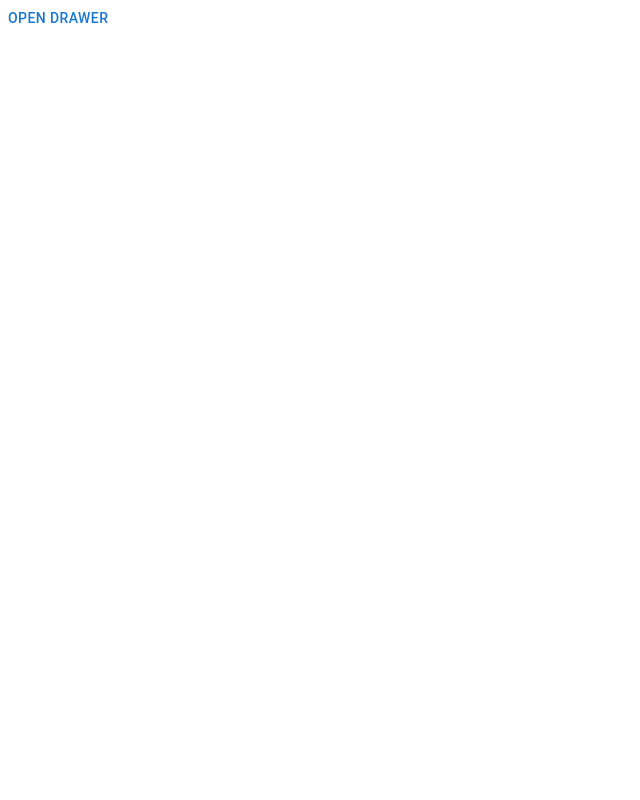
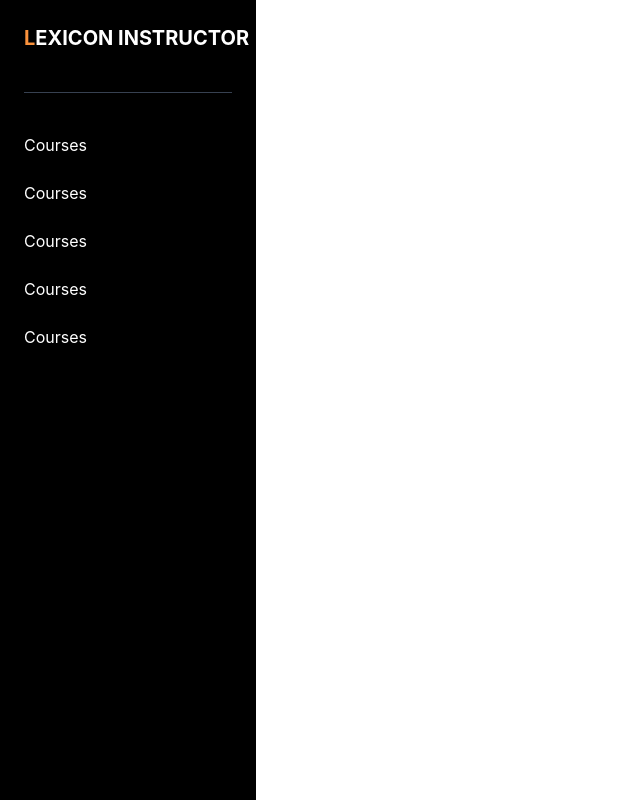
Before and after one commit to sajalkumar07/Lexicon-Lms-Frontend, a React (Vite) app: page /instructor-dashboard in a window 1280 px wide. Shown: the whole page, without its empty margins (0-640 px from the left). Built offline with nearby package versions, Linux system fonts and the light colour scheme.

Commit message:
instructor dashboard build fix 2

```diff
--- a/package.json
+++ b/package.json
@@ -15,6 +15,7 @@
     "@fortawesome/fontawesome-svg-core": "^6.7.2",
     "@fortawesome/free-solid-svg-icons": "^6.7.2",
     "@fortawesome/react-fontawesome": "^0.2.2",
+    "@material-ui/core": "^4.12.4",
     "@mui/icons-material": "^6.3.0",
     "@mui/material": "^6.3.0",
     "axios": "^1.7.9",
--- a/src/assets/Instructor/Components/InstructorDashboard/DashboardNav.jsx
+++ b/src/assets/Instructor/Components/InstructorDashboard/DashboardNav.jsx
@@ -1,76 +1,29 @@
-import * as React from "react";
-import Box from "@mui/material/Box";
-import Drawer from "@mui/material/Drawer";
-import Button from "@mui/material/Button";
-import List from "@mui/material/List";
-import Divider from "@mui/material/Divider";
-import ListItem from "@mui/material/ListItem";
-import ListItemButton from "@mui/material/ListItemButton";
-import ListItemIcon from "@mui/material/ListItemIcon";
-import ListItemText from "@mui/material/ListItemText";
-import InboxIcon from "@mui/icons-material/MoveToInbox";
-import MailIcon from "@mui/icons-material/Mail";
-import IconButton from "@mui/material/IconButton";
-import CloseIcon from "@mui/icons-material/Close";
-import Typography from "@mui/material/Typography"; // Import Typography
+/* eslint-disable no-unused-vars */
+import React from "react";
+import { Divider } from "@material-ui/core";
 
-export default function TemporaryDrawer() {
-  const [open, setOpen] = React.useState(false);
-
-  const toggleDrawer = (newOpen) => () => {
-    setOpen(newOpen);
-  };
-
-  const DrawerList = (
-    <Box sx={{ width: 250 }} role="presentation" onClick={toggleDrawer(false)}>
-      <Box
-        sx={{
-          display: "flex",
-          justifyContent: "space-between",
-          padding: "8px",
-          alignItems: "center",
-        }}
-      >
-        <Typography className="text-xl">LEXICON INSTRUCTOR</Typography>{" "}
-        {/* Title */}
-        <IconButton onClick={toggleDrawer(false)}>
-          <CloseIcon />
-        </IconButton>
-      </Box>
-      <List>
-        {["Inbox", "Starred", "Send email", "Drafts"].map((text, index) => (
-          <ListItem key={text} disablePadding>
-            <ListItemButton>
-              <ListItemIcon>
-                {index % 2 === 0 ? <InboxIcon /> : <MailIcon />}
-              </ListItemIcon>
-              <ListItemText primary={text} />
-            </ListItemButton>
-          </ListItem>
-        ))}
-      </List>
-      <Divider />
-      <List>
-        {["All mail", "Trash", "Spam"].map((text, index) => (
-          <ListItem key={text} disablePadding>
-            <ListItemButton>
-              <ListItemIcon>
-                {index % 2 === 0 ? <InboxIcon /> : <MailIcon />}
-              </ListItemIcon>
-              <ListItemText primary={text} />
-            </ListItemButton>
-          </ListItem>
-        ))}
-      </List>
-    </Box>
-  );
-
+const DashboardNav = () => {
   return (
     <div>
-      <Button onClick={toggleDrawer(true)}>Open drawer</Button>
-      <Drawer open={open} onClose={toggleDrawer(false)}>
-        {DrawerList}
-      </Drawer>
+      <aside className="bg-black min-h-screen w-64 text-white space-y-10 p-6">
+        <div>
+          <h1 className="text-xl font-bold whitespace-nowrap">
+            <span className="text-orange-400">L</span>EXICON INSTRUCTOR
+          </h1>
+        </div>
+        <div className="w-full border-t border-gray-700 mt-4"></div>
+        <div>
+          <ul className="space-y-6">
+            <li>Courses</li>
+            <li>Courses</li>
+            <li>Courses</li>
+            <li>Courses</li>
+            <li>Courses</li>
+          </ul>
+        </div>
+      </aside>
     </div>
   );
-}
+};
+
+export default DashboardNav;
```
Also changed, not shown: 1 other file (tests, documents, lock files or other folders).
